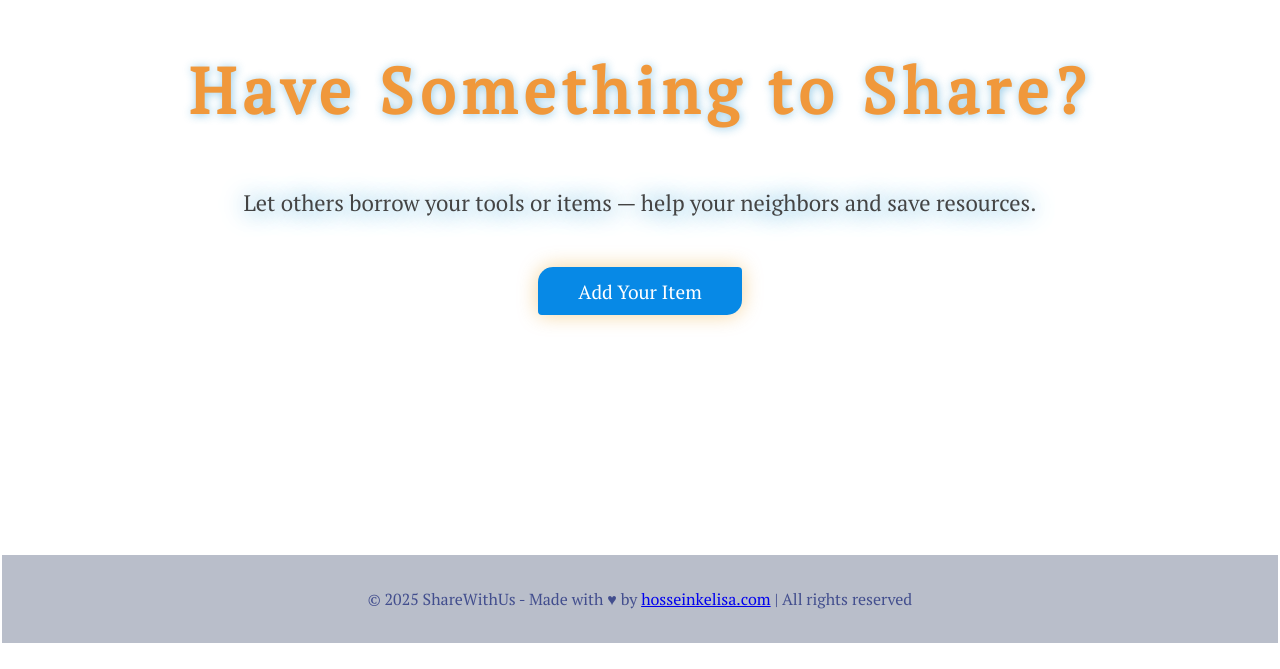
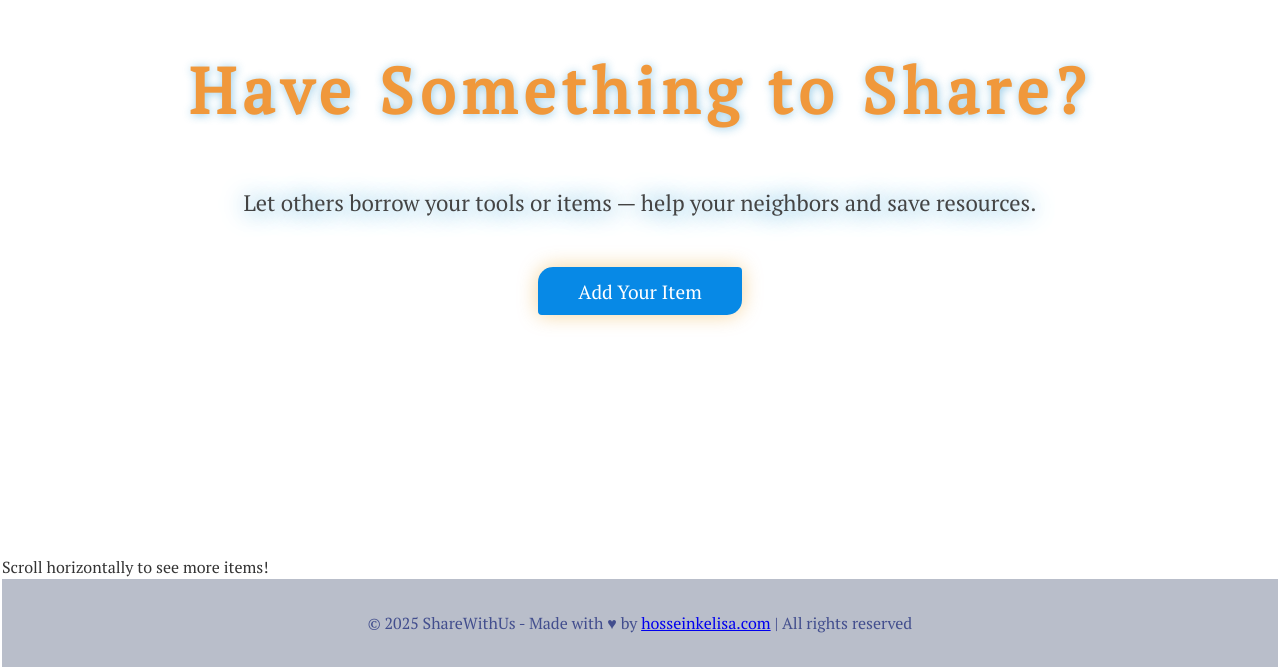
Before and after one commit to HackYourFutureProjects/c51-final-project-group-A, a React (Vite) app in the folder client/: page / in a window 1280 px wide. Shown: the part 2527-3196 px from the top of the page. Before the commit the page ends 3172 px from the top, so only its background shows below. Built offline with nearby package versions, Linux system fonts and the light colour scheme; no server answers.

Commit message:
add new component to HomePage

```diff
--- a/client/src/pages/Home/Home.jsx
+++ b/client/src/pages/Home/Home.jsx
@@ -7,6 +7,7 @@ import ExplainText2 from "../../components/HomeComponents/ExplainText2";
 import SharePrompt from "../../components/HomeComponents/SharePrompt";
 import Banner from "../../components/HomeComponents/Banner";
 import Shape from "../../components/HomeComponents/Shape";
+import HorizontalScrolling from "../../components/HomeComponents/HorizontalScrolling";
 
 const Home = () => {
   return (
@@ -18,6 +19,7 @@ const Home = () => {
       <ItemSlider />
       <Banner />
       <SharePrompt />
+      <HorizontalScrolling />
       <Footer />
     </div>
   );
```
